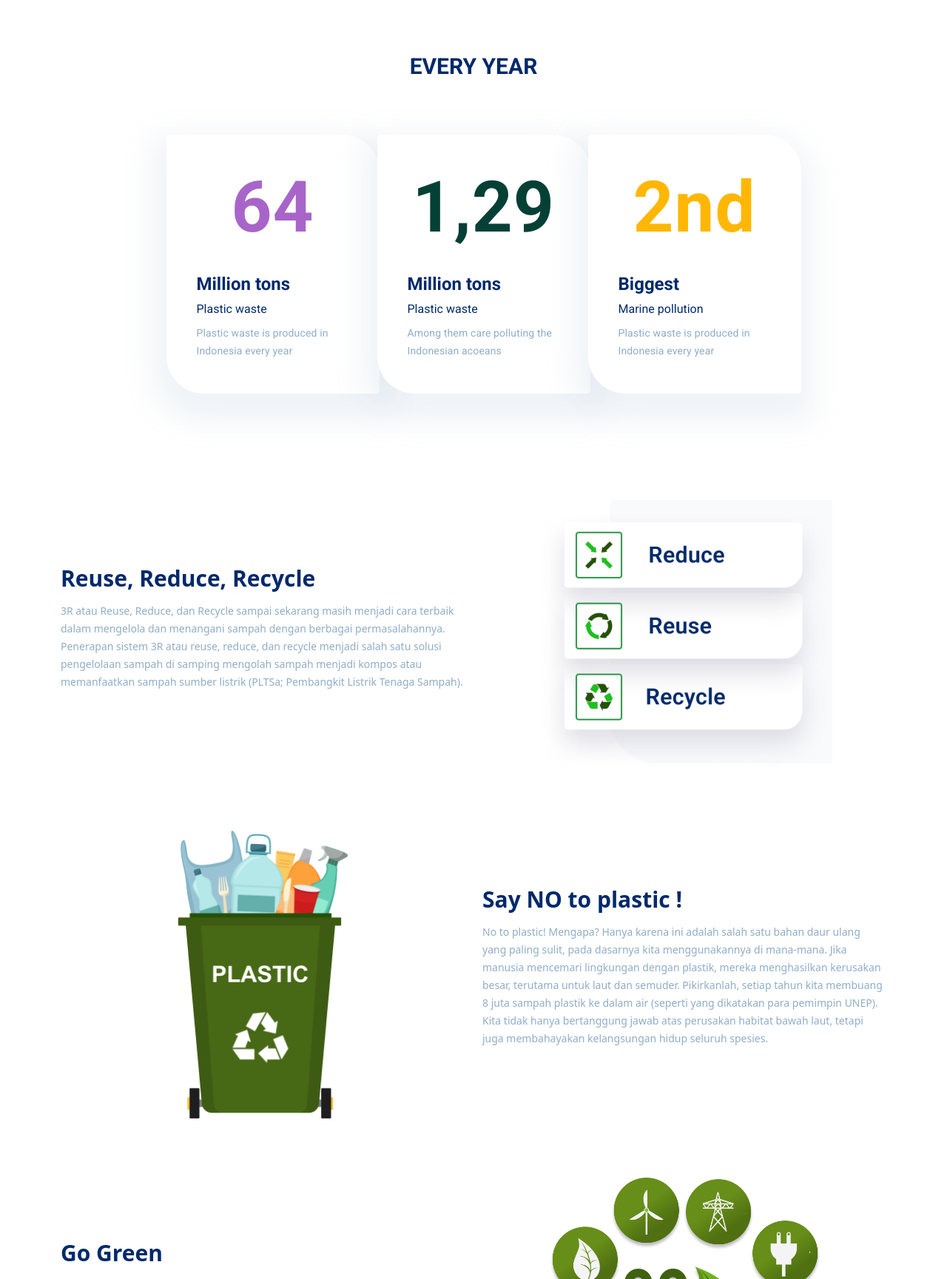
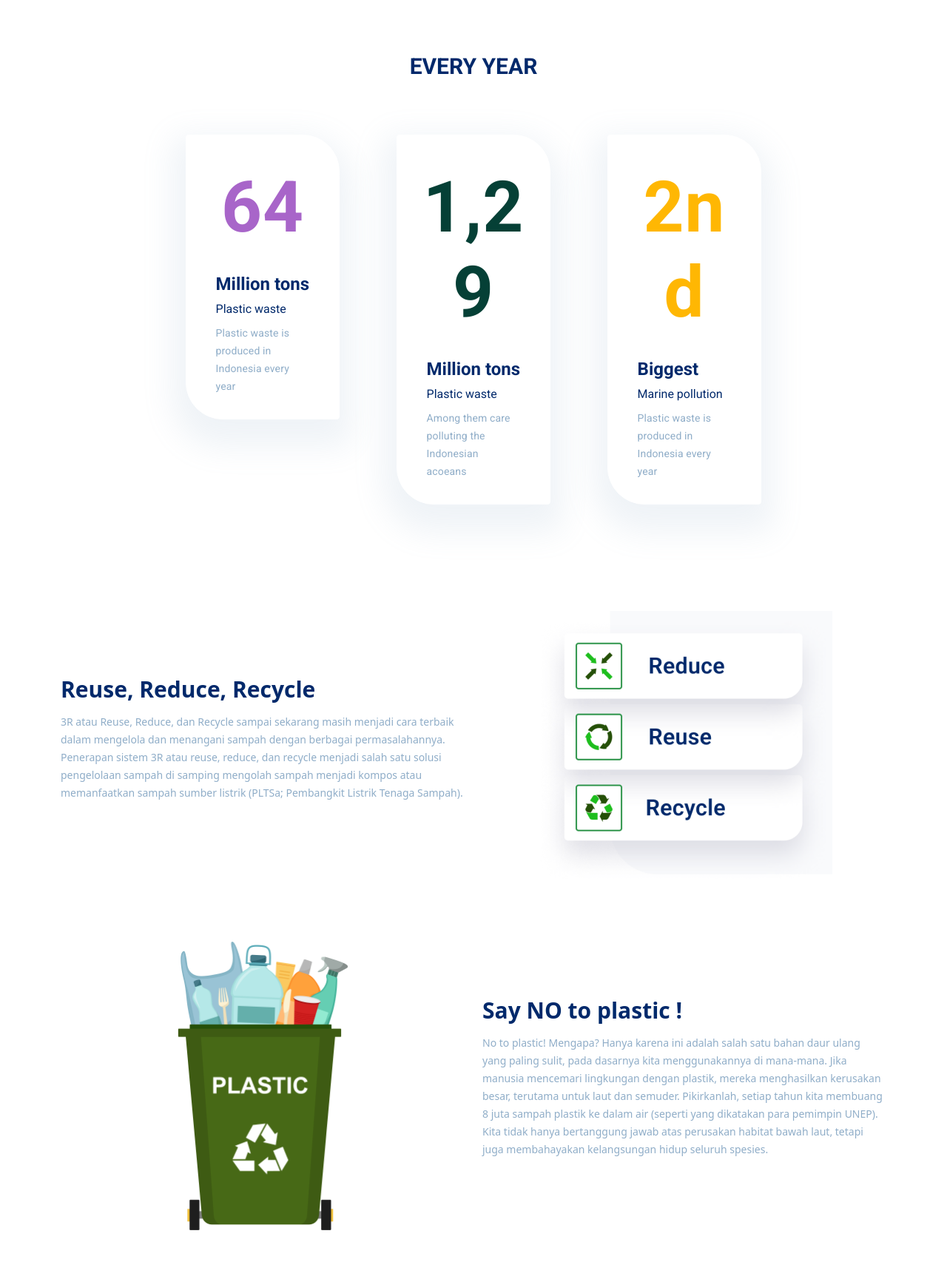
Before and after one commit to Nathansept/SiHi, a PHP site: page /LandingPage.html in a window 1280 px wide. Shown: the part 778-2507 px from the top of the page at 74% size. Run offline with PHP 8.4, Linux system fonts and the light colour scheme.

Commit message:
set landing page to responsive

```diff
--- a/FrontEnd/LandingPage.html
+++ b/FrontEnd/LandingPage.html
@@ -93,7 +93,7 @@
         <div class="row justify-content-center ">
           <div class="col-xl-3 col-lg-4 col-md-6 col-12 my-4">
             <div class="item-every-year ">
-              <div class="card px-4" style="width: 18rem;">
+              <div class="card px-4">
                 <span class="text-center card-title">
                   <h2>64</h2>
                 </span>
@@ -156,7 +156,7 @@
             <img src="assets/img/item-1.png" class="cover" alt="" />
           </div>
         </div>
-        <div class="row item-step d-flex align-items-center">
+        <div class="row item-step d-flex align-items-center item-2">
           <div class="col-lg-6 col-12 text-center">
             <img src="assets/img/item-2.png" class="cover" alt="" style="width: 230px ;"/>
           </div>
@@ -197,9 +197,8 @@
       </div>
          <!-- Swiper -->
     <div class="container swiper mySwiper">
-      <div class=" container d-flex justify-content-center swiper-wrapper ">
-        <div class="col-xl-2 col-lg-4 col-md-6 col-12 swiper-slide" >
-            <div class="item-every-year">
+      <div class=" container swiper-wrapper ">
+        <div class="col-lg-4 col-md-6 col-12 swiper-slide" >
              <div class="card " >
               <img src="assets/img/Nathan.png" class="card-img-top" alt="...">
                 <div class="card-body">
@@ -208,10 +207,8 @@
                   <a href="#" class="btn btn-outline-success d-flex justify-content-center">Go somewhere</a>
                 </div>
               </div>
-            </div>
         </div>
-        <div class="col-xl-2 col-lg-4 col-md-6 col-12 swiper-slide" >
-            <div class="item-every-year">
+        <div class="col-lg-4 col-md-6 col-12 swiper-slide" >
              <div class="card " >
               <img src="assets/img/Nathan.png" class="card-img-top" alt="...">
                 <div class="card-body">
@@ -220,10 +217,8 @@
                   <a href="#" class="btn btn-outline-success d-flex justify-content-center">Go somewhere</a>
                 </div>
               </div>
-            </div>
         </div>
-        <div class="col-xl-2 col-lg-4 col-md-6 col-12 swiper-slide" >
-            <div class="item-every-year">
+        <div class="col-lg-4 col-md-6 col-12 swiper-slide" >
              <div class="card " >
               <img src="assets/img/Nathan.png" class="card-img-top" alt="...">
                 <div class="card-body">
@@ -232,12 +227,10 @@
                   <a href="#" class="btn btn-outline-success d-flex justify-content-center">Go somewhere</a>
                 </div>
               </div>
-            </div>
         </div>
       </div>
       <div class="swiper-button-next"></div>
       <div class="swiper-button-prev"></div>
-      <div class="swiper-pagination"></div>
     </div>
 
   </section>
@@ -427,6 +420,18 @@
           nextEl: ".swiper-button-next",
           prevEl: ".swiper-button-prev",
         },
+
+        breakpoints: {
+          360: {
+            slidesPerView: 1,
+          },
+           520: {
+            slidesPerView: 2,
+          },
+           980: {
+            slidesPerView: 3,
+          },
+        },
       });
     </script>
   </body>
--- a/FrontEnd/assets/styles/main.css
+++ b/FrontEnd/assets/styles/main.css
@@ -2,6 +2,10 @@
 @import url("https://fonts.googleapis.com/css2?family=Merriweather:wght@700&display=swap");
 a {
   text-decoration: none;
+}
+
+.card {
+  width: 18em;
 }
 
 .btn-pertama {
@@ -706,4 +710,26 @@ a {
   -ms-border-radius: 0 0 15px 15px;
   -o-border-radius: 0 0 15px 15px;
 }
+
+@media screen and (min-width: 360px) {
+  .card {
+    width: 80% !important;
+    margin: 0 auto;
+  }
+  .item-2 {
+    -webkit-box-orient: vertical;
+    -webkit-box-direction: reverse;
+        -ms-flex-direction: column-reverse;
+            flex-direction: column-reverse;
+  }
+}
+
+@media screen and (min-width: 998px) {
+  .item-2 {
+    -webkit-box-orient: unset;
+    -webkit-box-direction: unset;
+        -ms-flex-direction: unset;
+            flex-direction: unset;
+  }
+}
 /*# sourceMappingURL=main.css.map */
--- a/FrontEnd/assets/styles/main.scss
+++ b/FrontEnd/assets/styles/main.scss
@@ -10,6 +10,10 @@ $extra-extra-large: 1600px;
 
 a {
   text-decoration: none;
+}
+
+.card {
+  width: 18em;
 }
 
 .btn-pertama {
@@ -248,7 +252,6 @@ a {
       line-height: 24px;
       color: #146356;
     }
-
     .picture {
       img {
         height: 500px;
@@ -675,7 +678,7 @@ a {
     -moz-border-radius: 25px;
     -ms-border-radius: 25px;
     -o-border-radius: 25px;
-}
+  }
 
   .newsletter_title {
     font-family: "Roboto";
@@ -732,6 +735,23 @@ a {
       -moz-border-radius: 0 0 15px 15px;
       -ms-border-radius: 0 0 15px 15px;
       -o-border-radius: 0 0 15px 15px;
-}
+    }
   }
 }
+
+@media screen and (min-width: 360px) {
+  .card {
+    width: 80% !important;
+    margin: 0 auto;
+  }
+
+  .item-2 {
+    flex-direction: column-reverse;
+  }
+}
+
+@media screen and (min-width: 998px) {
+   .item-2 {
+      flex-direction: unset
+    }
+}
```
Also changed, not shown: 1 other file.
